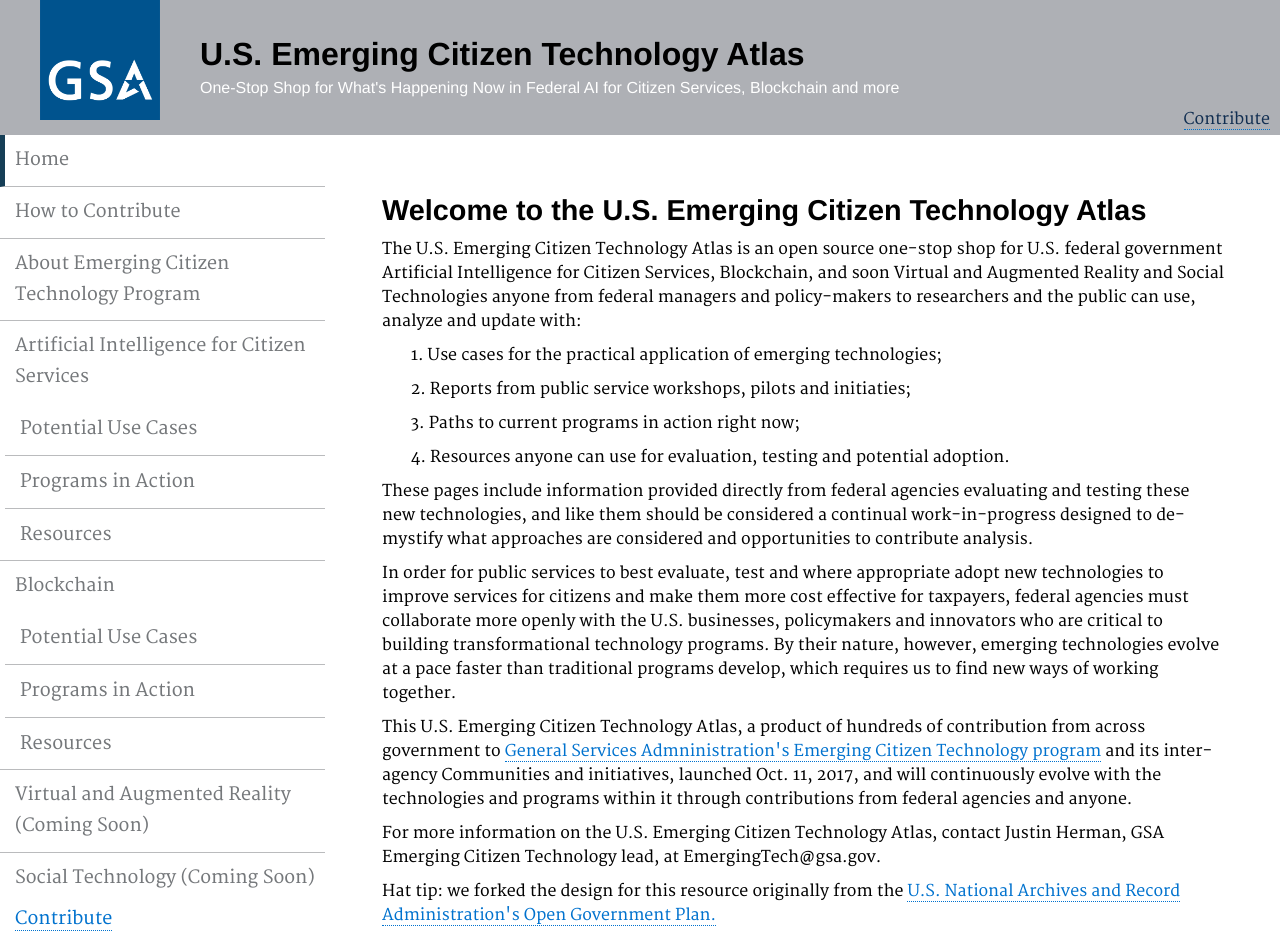
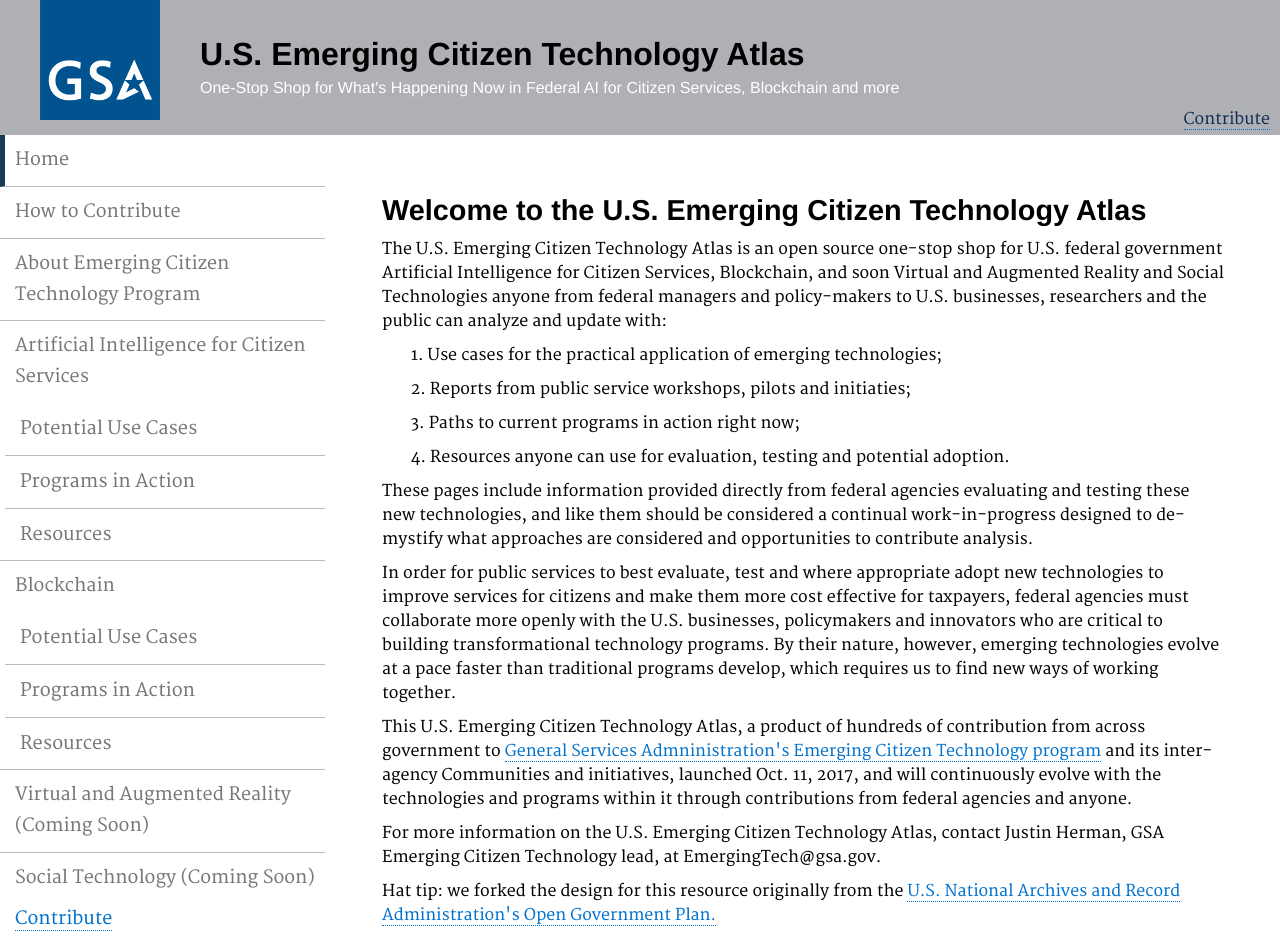
Before and after one commit to GSA/emerging-technology-atlas, a Jekyll site: the page built from pages/index.md, in a window 1280 px wide. Built offline with Jekyll 4.4.1, drawn with Linux system fonts in a browser that asks for light colours.

Commit message:
Update index.md

```diff
--- a/pages/index.md
+++ b/pages/index.md
@@ -8,7 +8,7 @@ description: ""
 
 <h2>Welcome to the U.S. Emerging Citizen Technology Atlas</h2>
 
-<p dir="ltr">The U.S. Emerging Citizen Technology Atlas is an open source one-stop shop for U.S. federal government Artificial Intelligence for Citizen Services, Blockchain, and soon Virtual and Augmented Reality and Social Technologies anyone from federal managers and policy-makers to researchers and the public can use, analyze and update with:</p>
+<p dir="ltr">The U.S. Emerging Citizen Technology Atlas is an open source one-stop shop for U.S. federal government Artificial Intelligence for Citizen Services, Blockchain, and soon Virtual and Augmented Reality and Social Technologies anyone from federal managers and policy-makers to U.S. businesses, researchers and the public can analyze and update with:</p>
 
 <p>&nbsp;&nbsp;&nbsp;&nbsp;&nbsp;&nbsp; 1. Use cases for the practical application of emerging technologies;</p>
 <p>&nbsp;&nbsp;&nbsp;&nbsp;&nbsp;&nbsp; 2. Reports from public service workshops, pilots and initiaties;</p>
```
